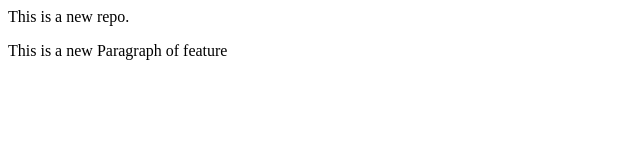
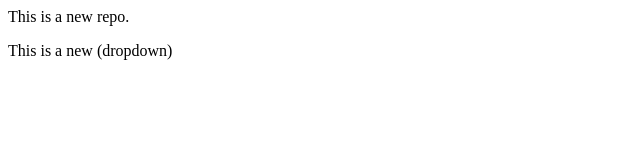
Before and after one commit to trinathprasad/LocalRepo, a plain HTML site: page index.html in a window 1280 px wide. Shown: the full height of the page, 0-640 px from the left. Drawn offline with Linux system fonts and the light colour scheme.

```diff
--- a/index.html
+++ b/index.html
@@ -1,2 +1,2 @@
 <p>This is a new repo.</p>
-<p>This is a new Paragraph of feature</p>
+<p>This is a new (dropdown)</p>
```
